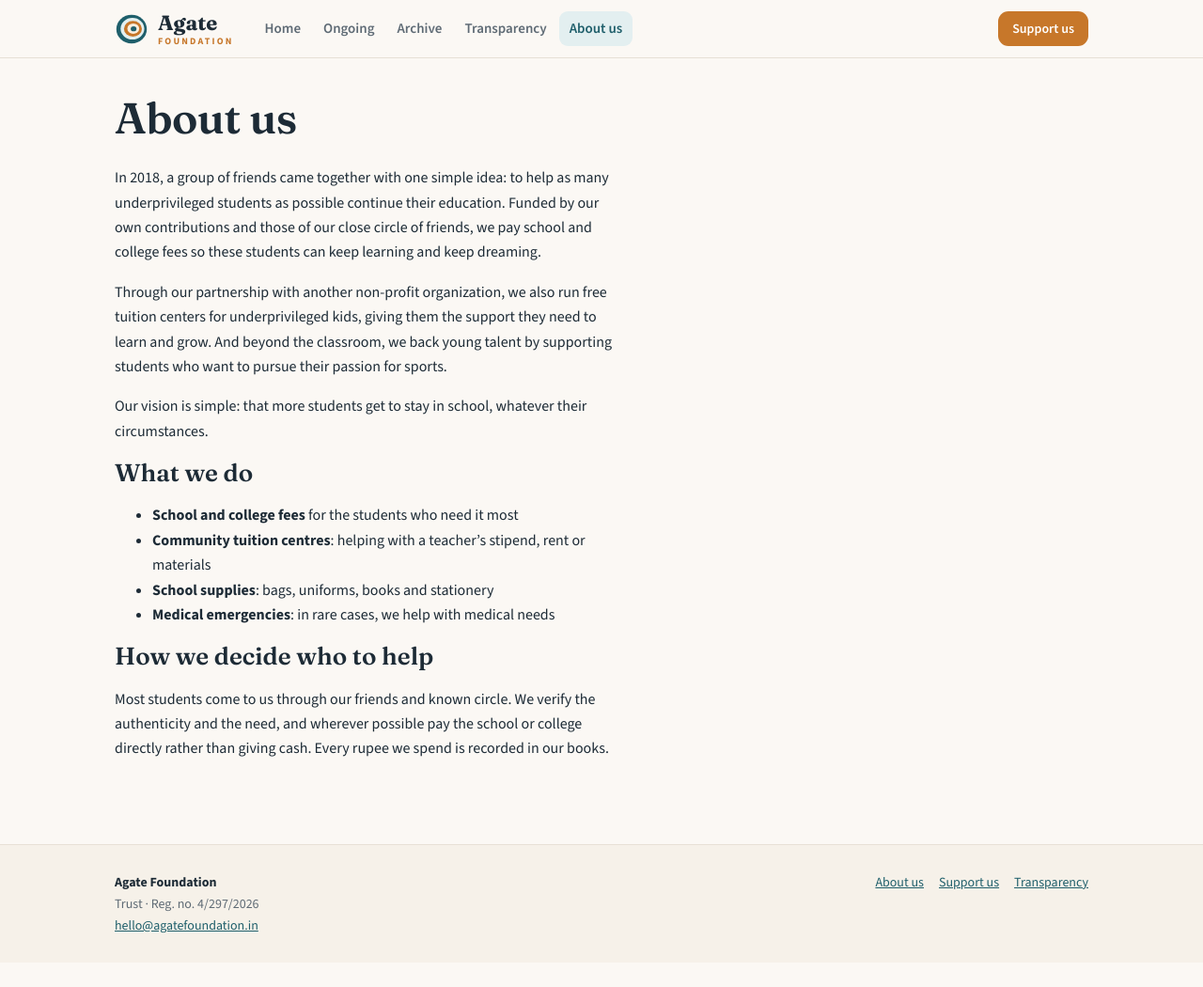
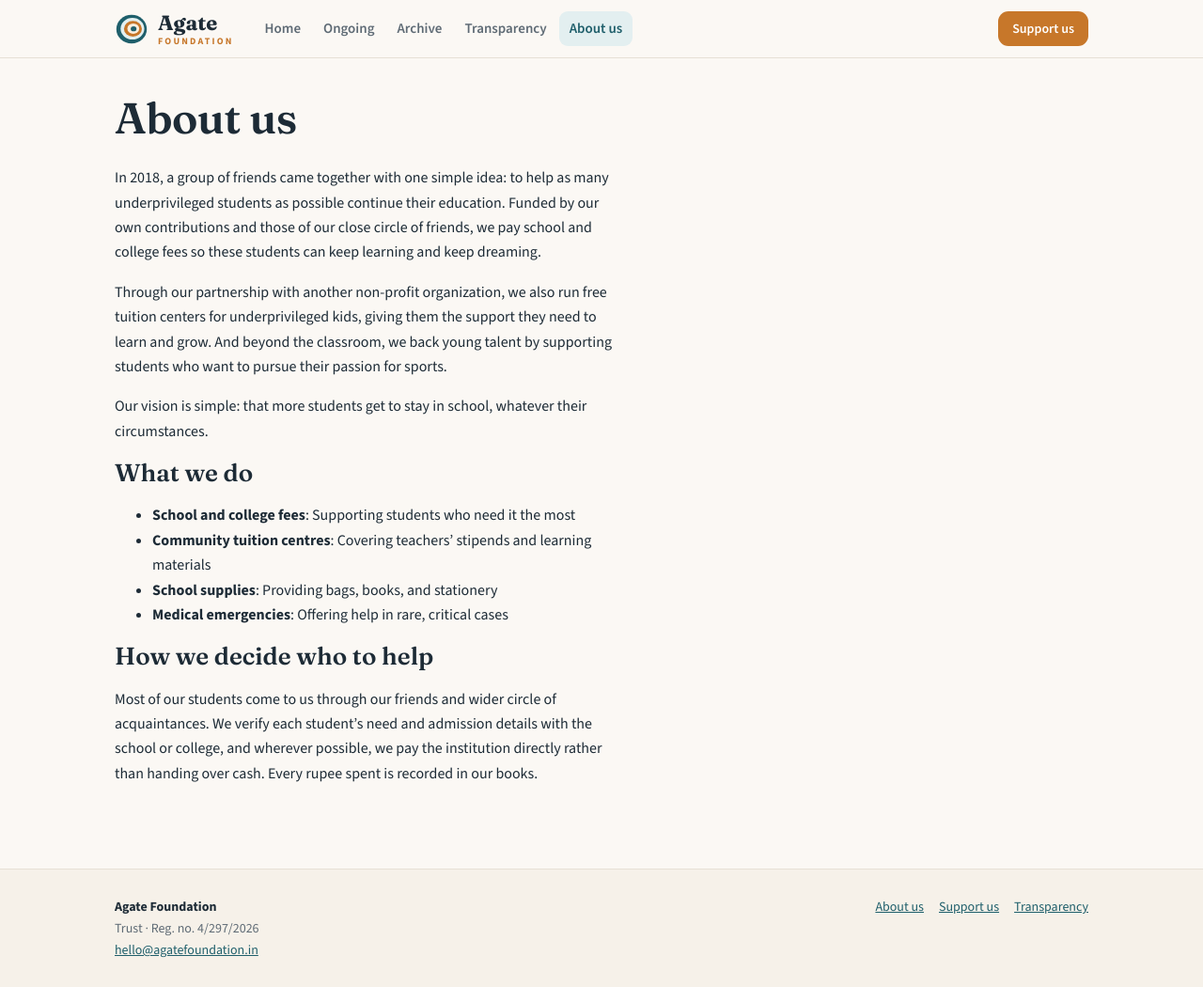
Before and after one commit to agate61/foundation, a Jekyll site: the page built from pages/about.md, in a window 1280 px wide and 1050 px high. Shown: the whole window at 94% size. Built offline with Jekyll 4.4.1, drawn with Linux system fonts in a browser that asks for light colours.

Commit message:
Update about.md

```diff
--- a/pages/about.md
+++ b/pages/about.md
@@ -10,11 +10,11 @@
 
 ## What we do
 
-- **School and college fees** for the students who need it most
-- **Community tuition centres**: helping with a teacher's stipend, rent or materials
-- **School supplies**: bags, uniforms, books and stationery
-- **Medical emergencies**: in rare cases, we help with medical needs
+- **School and college fees**: Supporting students who need it the most
+- **Community tuition centres**: Covering teachers’ stipends and learning materials
+- **School supplies**: Providing bags, books, and stationery
+- **Medical emergencies**: Offering help in rare, critical cases
 
 ## How we decide who to help
 
-Most students come to us through our friends and known circle. We verify the authenticity and the need, and wherever possible pay the school or college directly rather than giving cash. Every rupee we spend is recorded in our books.
+Most of our students come to us through our friends and wider circle of acquaintances. We verify each student’s need and admission details with the school or college, and wherever possible, we pay the institution directly rather than handing over cash. Every rupee spent is recorded in our books.
```
